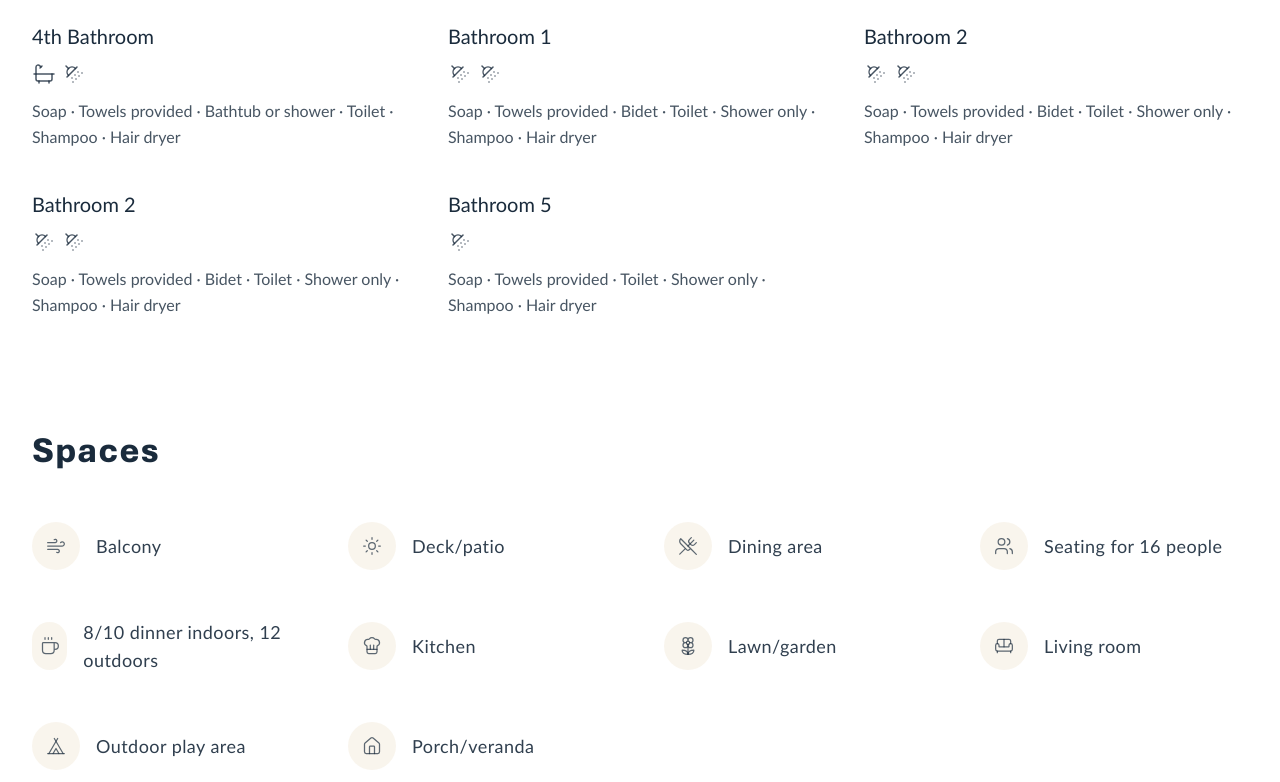
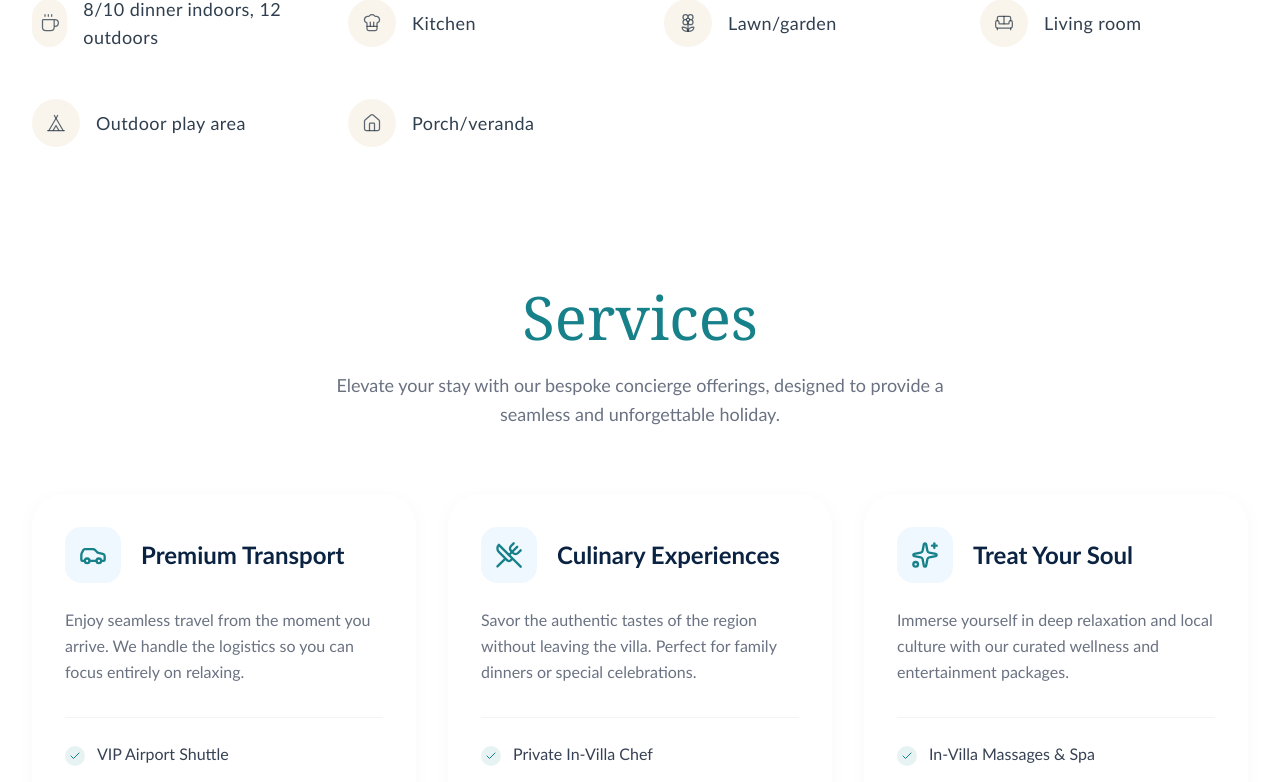
Before and after one commit to deepakbareth/Two-Villas, a React (Vite) app: page /twovillas/villas/all-nature in a window 1280 px wide. Shown: the part 3283-4065 px from the top of the page. Built offline with nearby package versions, Linux system fonts and the light colour scheme.

Commit message:
add services section in villas and replace floorplan

```diff
--- /dev/null
+++ b/src/Components/ReusableComp/OurServices/OurServices.jsx
@@ -0,0 +1,114 @@
+import React from 'react';
+import { Car, UtensilsCrossed, Sparkles, Check } from 'lucide-react';
+
+// --- DEFAULT DATA ---
+// Based on your client's 3 categories.
+// You can easily change this text later when the client provides the final copy!
+const defaultServices = [
+    {
+        id: 'transport',
+        icon: Car,
+        title: "Premium Transport",
+        description: "Enjoy seamless travel from the moment you arrive. We handle the logistics so you can focus entirely on relaxing.",
+        amenities: [
+            "VIP Airport Shuttle",
+            "Private Driver on Call",
+            "Luxury Car Rentals",
+            "Excursion Transfers"
+        ]
+    },
+    {
+        id: 'food',
+        icon: UtensilsCrossed,
+        title: "Culinary Experiences",
+        description: "Savor the authentic tastes of the region without leaving the villa. Perfect for family dinners or special celebrations.",
+        amenities: [
+            "Private In-Villa Chef",
+            "Traditional Paella Nights",
+            "Tapas & Wine Tastings",
+            "Pre-arrival Grocery Stocking"
+        ]
+    },
+    {
+        id: 'soul',
+        icon: Sparkles,
+        title: "Treat Your Soul",
+        description: "Immerse yourself in deep relaxation and local culture with our curated wellness and entertainment packages.",
+        amenities: [
+            "In-Villa Massages & Spa",
+            "Private Flamenco Dancing",
+            "Live Spanish Guitar Music",
+            "Morning Yoga Sessions"
+        ]
+    }
+];
+
+// The component accepts 'servicesData', 'title', and 'subtitle' as props for maximum reusability.
+// If you don't pass them, it uses the default ones we set up below.
+const OurServices = ({
+    servicesData = defaultServices,
+    title = "Services",
+    subtitle = "Elevate your stay with our bespoke concierge offerings, designed to provide a seamless and unforgettable holiday."
+}) => {
+    return (
+        <section className="py-20 bg-white" id="services">
+            <div className="max-w-[1400px] mx-auto px-4 sm:px-6 md:px-8">
+
+                {/* Section Header */}
+                <div className="text-center mb-16">
+                    <h2 className="text-4xl text-center md:text-6xl font-serif text-[#17818A] mb-6">
+                        {title}</h2>
+                    <p className="text-gray-500 max-w-2xl mx-auto text-lg leading-relaxed">
+                        {subtitle}
+                    </p>
+                </div>
+
+                {/* Services Grid */}
+                <div className="grid grid-cols-1 md:grid-cols-2 lg:grid-cols-3 gap-8">
+                    {servicesData.map((service) => {
+                        const IconComponent = service.icon;
+
+                        return (
+                            <div
+                                key={service.id}
+                                className="group bg-white rounded-[32px] p-8 shadow-[0_4px_20px_rgba(0,0,0,0.03)] hover:shadow-xl hover:-translate-y-2 transition-all duration-300 border border-transparent hover:border-[#17818A]/20 flex flex-col h-full"
+                            >
+
+                                {/* Icon Header */}
+                                <div className="flex items-center gap-5 mb-6">
+                                    <div className="w-14 h-14 rounded-2xl bg-[#F0F8FF] text-[#17818A] flex items-center justify-center transition-colors duration-300">
+                                        <IconComponent className="w-7 h-7" />
+                                    </div>
+                                    <h3 className="text-2xl font-bold text-[#0a2342]">{service.title}</h3>
+                                </div>
+
+                                {/* Description */}
+                                <p className="text-gray-500 mb-8 leading-relaxed">
+                                    {service.description}
+                                </p>
+
+                                {/* Amenities List - Pushed to the bottom to keep cards even */}
+                                <div className="mt-auto pt-6 border-t border-gray-100">
+                                    <ul className="space-y-3">
+                                        {service.amenities.map((item, index) => (
+                                            <li key={index} className="flex items-start gap-3">
+                                                <div className="mt-1 w-5 h-5 rounded-full bg-[#17818A]/10 flex items-center justify-center flex-shrink-0">
+                                                    <Check className="w-3 h-3 text-[#17818A] font-bold" />
+                                                </div>
+                                                <span className="text-gray-700 font-medium">{item}</span>
+                                            </li>
+                                        ))}
+                                    </ul>
+                                </div>
+
+                            </div>
+                        );
+                    })}
+                </div>
+
+            </div>
+        </section>
+    );
+};
+
+export default OurServices;
--- a/src/Components/VillasAllNaturePage/AccommodationDetails/AccommodationDetails.jsx
+++ b/src/Components/VillasAllNaturePage/AccommodationDetails/AccommodationDetails.jsx
@@ -3,7 +3,7 @@ import { Bed, BedDouble, Sofa, Bath, ShowerHead } from 'lucide-react';
 import Amenities from '../Amenities/Amenities';
 import { useLocation } from 'react-router-dom';
 import PropertiesSection from '../../Home/PropertiesSection/PropertiesSection';
-import FloorPlan2 from '../../ReusableComp/FloorPlan/FloorPlan2';
+
 
 // --- Helper Component to render multiple icons side-by-side ---
 const IconRow = ({ icons }) => (
@@ -85,7 +85,7 @@ const AccommodationDetails = () => {
     return (
         <section id='accommodation' className="max-w-full mx-auto px-4 sm:px-6 lg:px-8 py-16 text-[#1a2b3c] bg-white">
             <PropertiesSection propertyName='All Nature Villa' />
-            <FloorPlan2 />
+
             <Amenities />
             {/* --- ROOMS & BEDS SECTION --- */}
             <div className="mb-16 max-w-7xl mx-auto">
--- a/src/Pages/AllNature.jsx
+++ b/src/Pages/AllNature.jsx
@@ -6,7 +6,8 @@ import BannerPage from "../Components/VillasAllNaturePage/bannerPage/bannerPage"
 import PageSkeleton from "../Components/Layout/PageSkeleton";
 import ScrollHandler from "../Components/Layout/ScrollHandler";
 import Calendar from "../Components/ReusableComp/Calendar/Calendar";
-
+import FloorPlan2 from "../Components/ReusableComp/FloorPlan/FloorPlan2";
+import OurServices from "../Components/ReusableComp/OurServices/OurServices";
 // 3. Lazy load all the heavy "below-the-fold" sections
 const AccommodationDetails = lazy(() => import("../Components/VillasAllNaturePage/AccommodationDetails/AccommodationDetails"));
 const VillaSpaces = lazy(() => import("../Components/VillasAllNaturePage/VillaSpaces/VillaSpaces"));
@@ -26,7 +27,9 @@ function AllNature() {
             <Suspense fallback={<PageSkeleton />}>
                 <AccommodationDetails />
                 <VillaSpaces />
+                <OurServices />
                 <Gallery />
+                <FloorPlan2 />
                 <LocationSection
                     title="Location"
                     mapEmbedUrl={googleMapsLink}
```
